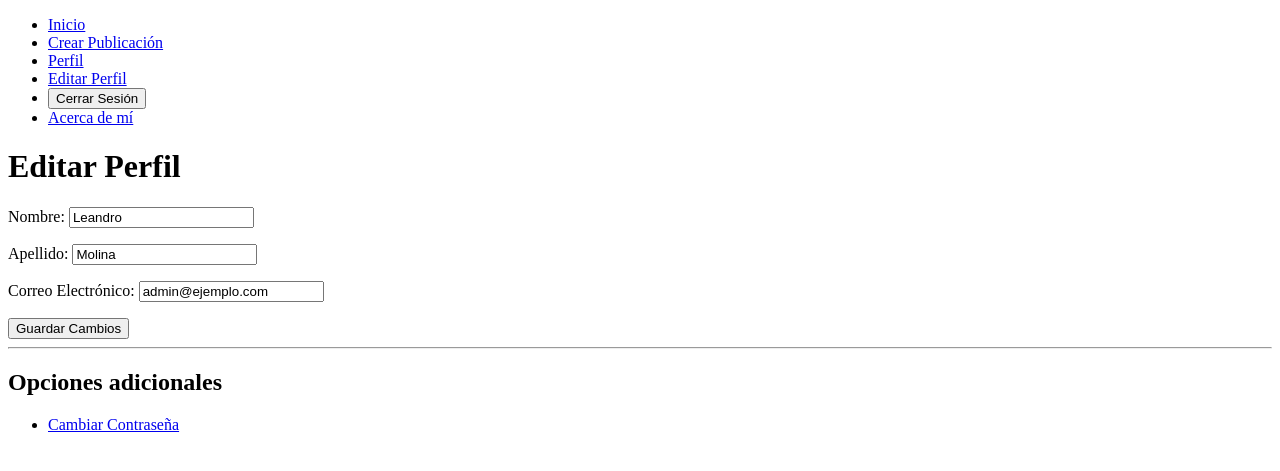
After one commit to leolean5/Proyecto-final-Python, a Django app: page /accounts/profile/edit/ in a window 1280 px wide. The commit adds this page. Shown: the top 471 px of the page. Run offline with Django 5.2, Linux system fonts and the light colour scheme; a user stored in the database is signed in.

Commit message:
Administración de usuarios

```diff
--- a/proyecto_final_Leandro/blog/models.py
+++ b/proyecto_final_Leandro/blog/models.py
@@ -8,7 +8,7 @@ class Blog(models.Model):
     body = models.TextField()  # Cuerpo del blog, donde irá el contenido principal
     author = models.ForeignKey(User, on_delete=models.CASCADE)  # Relación con el modelo User. Cada blog tendrá un autor. Si se elimina el autor, se elimina su blog
     date = models.DateField(auto_now_add=True)  # Fecha de creación automática al guardar el blog por primera vez
-    image = models.ImageField(upload_to='blog_images/', blank=True)  # Imagen opcional del blog. Se guardará en la carpeta 'blog_images/'
+    image = models.ImageField(upload_to='blog_images/', blank=True, null=True)  # Imagen opcional del blog. Se guardará en la carpeta 'blog_images/'
 
     def __str__(self):
         # Método para mostrar una representación legible del blog (en este caso, su título)
--- a/proyecto_final_Leandro/blog/templates/blog/acerca.html
+++ b/proyecto_final_Leandro/blog/templates/blog/acerca.html
@@ -1,4 +1,4 @@
-{% extends 'templates/base.html' %}
+{% extends "base.html" %}
 <!-- Extiendo la plantilla base para mantener la estructura -->
 
 {% block title %}
--- a/proyecto_final_Leandro/blog/templates/blog/blog_eliminar.html
+++ b/proyecto_final_Leandro/blog/templates/blog/blog_eliminar.html
@@ -1,4 +1,4 @@
-{% extends 'templates/base.html' %}
+{% extends "base.html" %}
 <!-- Extiendo la plantilla base para mantener la estructura principal -->
 
 {% block title %}
--- a/proyecto_final_Leandro/blog/templates/blog/blog_form.html
+++ b/proyecto_final_Leandro/blog/templates/blog/blog_form.html
@@ -1,4 +1,4 @@
-{% extends 'templates/base.html' %}
+{% extends "base.html" %}
 <!-- Extiendo la plantilla base para mantener la estructura principal -->
 
 {% block title %}
--- a/proyecto_final_Leandro/blog/templates/blog/blog_lista.html
+++ b/proyecto_final_Leandro/blog/templates/blog/blog_lista.html
@@ -1,4 +1,4 @@
-{% extends 'templates/base.html' %}
+{% extends "base.html" %}
 <!-- Extiendo la plantilla base para mantener la estructura principal -->
 
 {% block title %}
--- a/proyecto_final_Leandro/blog/urls.py
+++ b/proyecto_final_Leandro/blog/urls.py
@@ -1,5 +1,5 @@
 from django.urls import path  # Importo la herramienta para manejar rutas
-from . import views  # Importo las vistas del blog
+from . import views  # Importo las vistas
 
 # Rutas de la app blog
 urlpatterns = [
--- a/proyecto_final_Leandro/templates/base.html
+++ b/proyecto_final_Leandro/templates/base.html
@@ -9,25 +9,27 @@
     <header>
         <nav>
             <ul>
-                <li><a href="/">Inicio</a></li>
-                <li><a href="/crear/">Crear Publicación</a></li>
-                <li><a href="/acerca/">Acerca de mí</a></li>
+                <li><a href="{% url 'blog_lista' %}">Inicio</a></li> <!-- Enlace a la lista de publicaciones -->
                 {% if user.is_authenticated %}
-                    <li><a href="{% url 'profile' %}">Perfil</a></li>
+                    <li><a href="{% url 'blog_crear' %}">Crear Publicación</a></li> <!-- Enlace para crear -->
+                    <li><a href="{% url 'profile' %}">Perfil</a></li> <!-- Enlace al perfil del usuario -->
+                    <li><a href="{% url 'editar_perfil' %}">Editar Perfil</a></li> <!-- Enlace para editar perfil -->
                     <li>
                         <form action="{% url 'logout' %}" method="post" style="display: inline;">
                             {% csrf_token %}
-                            <button type="submit">Cerrar Sesión</button>
+                            <button type="submit">Cerrar Sesión</button> <!-- Botón para cerrar sesión -->
                         </form>
                     </li>
                 {% else %}
-                    <li><a href="{% url 'login' %}">Iniciar Sesión</a></li>
-                    <li><a href="{% url 'register' %}">Registrarse</a></li>
+                    <li><a href="{% url 'login' %}">Iniciar Sesión</a></li> <!-- Enlace al login -->
+                    <li><a href="{% url 'register' %}">Registrarse</a></li> <!-- Enlace al registro -->
                 {% endif %}
+                <li><a href="{% url 'acerca' %}">Acerca de mí</a></li> <!-- Enlace a la página "Acerca de mí" -->
             </ul>
         </nav>
     </header>
     <main>
+        <!-- Muestra los mensajes del sistema -->
         {% if messages %}
         <ul>
             {% for message in messages %}
@@ -35,6 +37,8 @@
             {% endfor %}
         </ul>
         {% endif %}
+
+        <!-- Contenido dinámico de cada página -->
         {% block content %}
         {% endblock %}
     </main>
--- /dev/null
+++ b/proyecto_final_Leandro/users/forms.py
@@ -0,0 +1,12 @@
+from django import forms
+from django.contrib.auth.models import User
+
+class EditarPerfilForm(forms.ModelForm):
+    class Meta:
+        model = User
+        fields = ['first_name', 'last_name', 'email']
+        labels = {
+            'first_name': 'Nombre',
+            'last_name': 'Apellido',
+            'email': 'Correo Electrónico'
+        }
--- /dev/null
+++ b/proyecto_final_Leandro/users/templates/users/editar_perfil.html
@@ -0,0 +1,17 @@
+{% extends 'base.html' %}
+
+{% block title %}Editar Perfil{% endblock %}
+
+{% block content %}
+<h1>Editar Perfil</h1>
+<form method="post">
+    {% csrf_token %}
+    {{ form.as_p }}
+    <button type="submit">Guardar Cambios</button>
+</form>
+<hr>
+<h2>Opciones adicionales</h2>
+<ul>
+    <li><a href="{% url 'cambiar_contrasena' %}">Cambiar Contraseña</a></li>
+</ul>
+{% endblock %}
--- a/proyecto_final_Leandro/users/urls.py
+++ b/proyecto_final_Leandro/users/urls.py
@@ -1,7 +1,9 @@
 from django.urls import path
-from . import views  # Importamos nuestras vistas personalizadas
+from . import views
 
 urlpatterns = [
     path('register/', views.register, name='register'),  # Ruta para el registro de usuarios
     path('profile/', views.profile, name='profile'),  # Ruta para visualizar el perfil
+    path('profile/edit/', views.editar_perfil, name='editar_perfil'),  # Editar perfil
+    path('profile/password/', views.cambiar_contrasena, name='cambiar_contrasena'),  # Cambiar contraseña
 ]
--- a/proyecto_final_Leandro/users/views.py
+++ b/proyecto_final_Leandro/users/views.py
@@ -1,7 +1,9 @@
 from django.shortcuts import render, redirect  # Para renderizar plantillas y redirigir
-from django.contrib.auth.forms import UserCreationForm  # Formulario prediseñado para registro
+from django.contrib.auth.forms import UserCreationForm, UserChangeForm, PasswordChangeForm  # Formulario prediseñados
+from django.contrib.auth import update_session_auth_hash
 from django.contrib import messages  # Para mostrar mensajes de éxito o error
 from django.contrib.auth.decorators import login_required  # Para requerir autenticación
+from .forms import EditarPerfilForm  # Importamos formulario creados
 
 # Vista para registrar usuarios
 def register(request):
@@ -20,3 +22,30 @@ def register(request):
 @login_required  # Requiere que el usuario esté autenticado
 def profile(request):
     return render(request, 'users/profile.html')  # Renderiza la página de perfil
+
+# Vista para editar el perfil
+@login_required
+def editar_perfil(request):
+    if request.method == 'POST':
+        form = EditarPerfilForm(request.POST, instance=request.user)
+        if form.is_valid():
+            form.save()
+            messages.success(request, '¡Tu perfil ha sido actualizado con éxito!')
+            return redirect('profile')  # Redirige al perfil tras guardar
+    else:
+        form = EditarPerfilForm(instance=request.user)
+    return render(request, 'users/editar_perfil.html', {'form': form})
+
+# Vista para cambiar la contraseña
+@login_required
+def cambiar_contrasena(request):
+    if request.method == 'POST':
+        form = PasswordChangeForm(user=request.user, data=request.POST)
+        if form.is_valid():
+            form.save()
+            update_session_auth_hash(request, form.user)  # Mantener al usuario autenticado después del cambio
+            messages.success(request, '¡Tu contraseña ha sido actualizada con éxito!')
+            return redirect('profile')
+    else:
+        form = PasswordChangeForm(user=request.user)
+    return render(request, 'users/cambiar_contrasena.html', {'form': form})
```
Also changed, not shown: proyecto_final_Leandro/blog/templates/blog/blog_detalle.html (+6 -2 lines), proyecto_final_Leandro/users/templates/users/cambiar_contrasena.html (added, +13 -0 lines), proyecto_final_Leandro/blog/migrations/0002_alter_blog_image.py (added), proyecto_final_Leandro/db.sqlite3.
